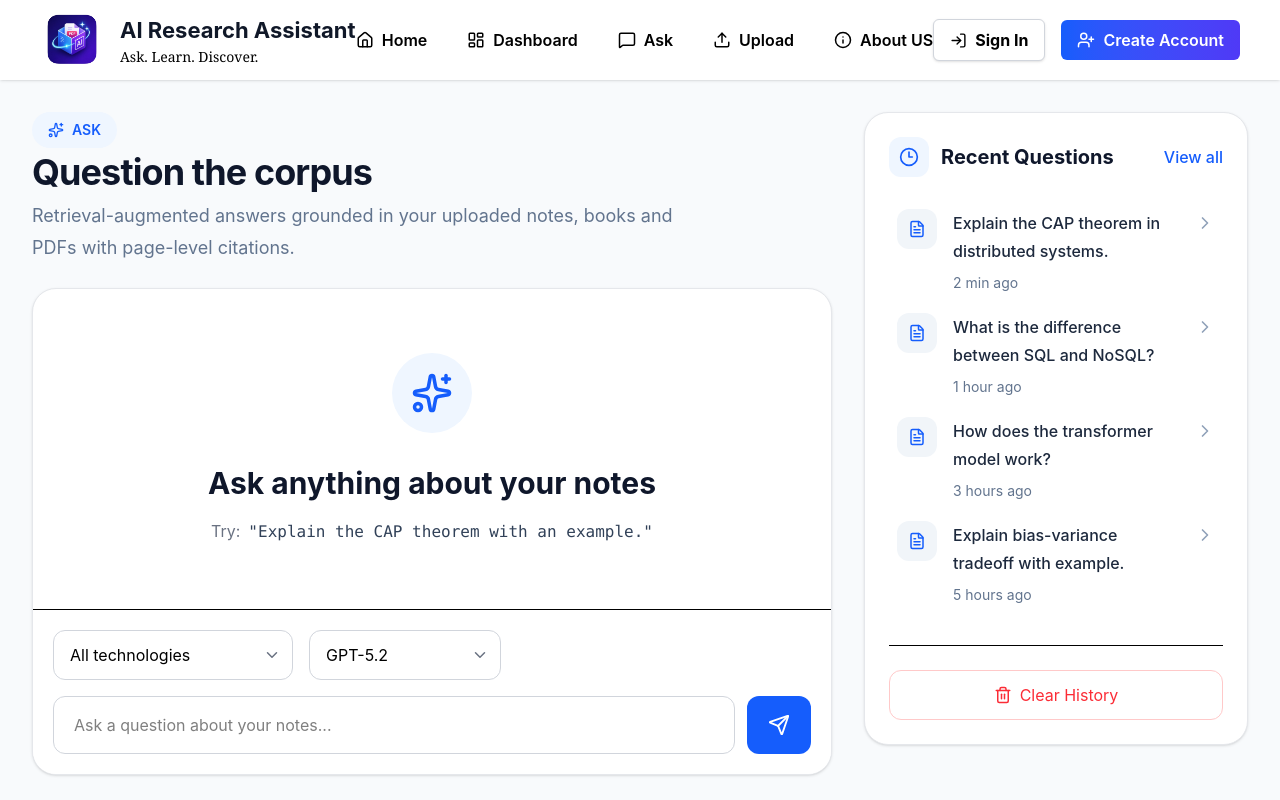
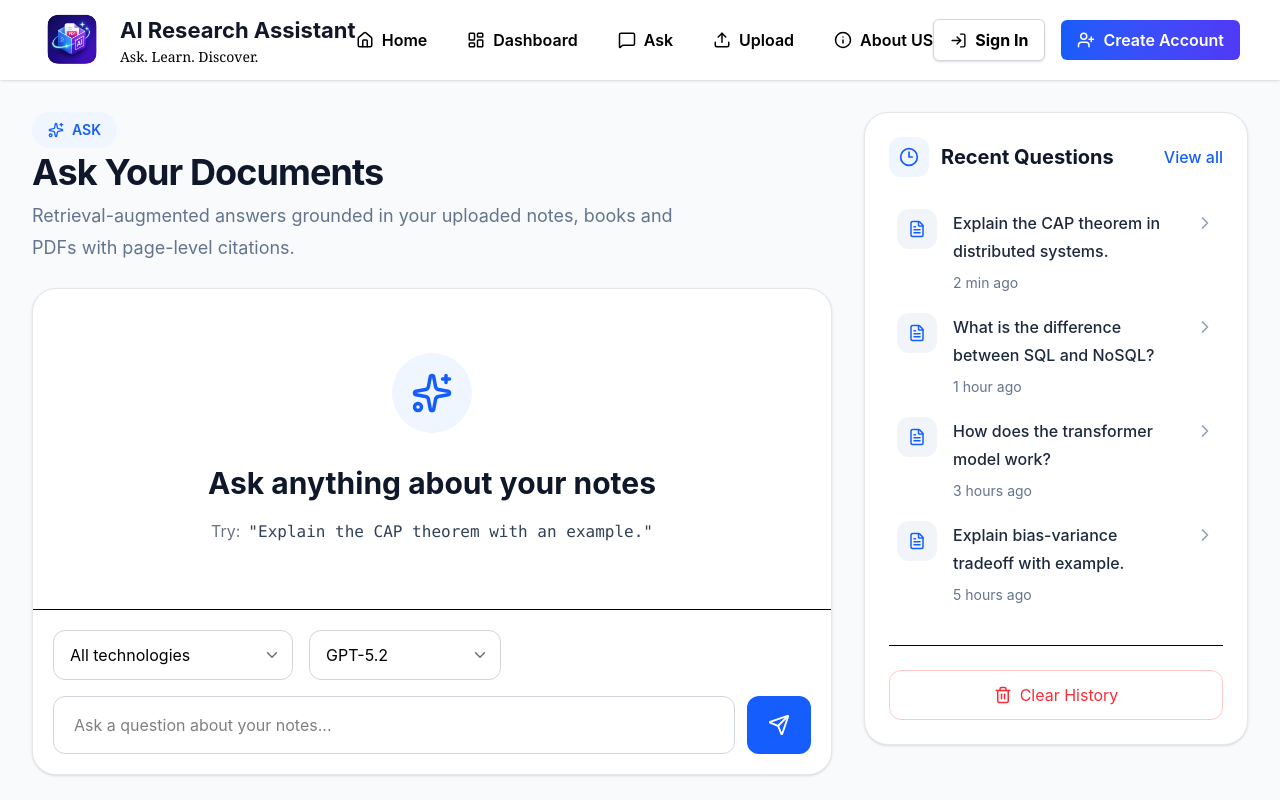
Before and after one commit to AjinathGame/AI-Research-Assistant, a React (Vite) app in the folder frontend/: page /ask in a window 1280 px wide. Shown: the top 800 px of the page. Built offline with nearby package versions, Linux system fonts and the light colour scheme.

Commit message:
add about page route

```diff
--- a/frontend/src/components/ask/AskHero.jsx
+++ b/frontend/src/components/ask/AskHero.jsx
@@ -12,7 +12,7 @@ export default function AskHero() {
 
       <div>
         <h1 className="text-2xl sm:text-3xl lg:text-4xl font-bold tracking-tight text-slate-900">
-          Question the corpus
+          Ask Your Documents
         </h1>
 
         <p className="mt-2 max-w-2xl text-base sm:text-lg leading-8 text-slate-500">
--- a/frontend/src/components/ask/ChatBox.jsx
+++ b/frontend/src/components/ask/ChatBox.jsx
@@ -50,6 +50,11 @@ export default function ChatBox() {
               <option>Networking</option>
               <option>Database</option>
               <option>AWS Cloud</option>
+              <option>Statistics</option>
+              <option>Probability</option>
+              <option>Testing</option>
+              <option>Design Theory</option>
+
             </select>
 
             <ChevronDown
@@ -68,7 +73,7 @@ export default function ChatBox() {
             >
               <option>GPT-5.2</option>
               <option>GPT-4.1</option>
-              <option>GPT-4o</option>
+
             </select>
 
             <ChevronDown
--- a/frontend/src/views/Ask.jsx
+++ b/frontend/src/views/Ask.jsx
@@ -1,7 +1,5 @@
-
 import Footer from "../components/Home/Footer.jsx";
 import Navbar from "../components/Home/Navbar.jsx";
-
 import AskHero from "../components/ask/AskHero";
 import ChatBox from "../components/ask/ChatBox";
 import RecentQuestions from "../components/ask/RecentQuestions";
@@ -10,43 +8,29 @@ import RecentQuestions from "../components/ask/RecentQuestions";
 export default function AskPage() {
   return (
     <div className="min-h-screen bg-slate-50">
-
-
-
-      <div className="">
-
+      <div>
         <Navbar />
-
         <main className="flex-1 p-4 sm:p-6 lg:p-8">
           <div className="max-w-7xl mx-auto">
-
             <div className="flex flex-col gap-6 xl:hidden">
               <AskHero />
 
               <ChatBox />
 
               <RecentQuestions />
-
-
             </div>
 
             <div className="hidden xl:grid xl:grid-cols-12 gap-8">
-
               <div className="col-span-8 space-y-6">
                 <AskHero />
 
                 <ChatBox />
-
               </div>
-
               <div className="col-span-4">
                 <RecentQuestions />
               </div>
-
             </div>
-
           </div>
-
         </main>
       </div>
       <Footer />
--- a/frontend/src/views/Dashboard.jsx
+++ b/frontend/src/views/Dashboard.jsx
@@ -6,15 +6,8 @@ import Footer from "../components/Home/Footer.jsx";
 export default function Dashboard() {
   return (
     <div className="min-h-screen bg-[#F8FAFC]">
-
-
-
-
-      <div className="">
-
+      <div>
         <Navbar />
-
-
         <main className="flex-1 overflow-y-auto p-4 sm:p-6 lg:p-8 lg:pl-28 lg:pr-28">
           <HeroSection />
           <TechnologyGrid />
--- a/frontend/src/views/Uploads.jsx
+++ b/frontend/src/views/Uploads.jsx
@@ -1,6 +1,4 @@
 import Navbar from "../components/Home/Navbar.jsx";
-
-
 import UploadHero from "../components/upload/UploadHero.jsx";
 import DragDropUpload from "../components/upload/DragDropUpload.jsx";
 import UploadSettings from "../components/upload/UploadSettings.jsx";
@@ -10,13 +8,8 @@ import Footer from "../components/Home/Footer.jsx";
 export default function UploadPage() {
   return (
     <div className="min-h-screen bg-[#F8FAFC]">
-
-
-
-      <div className="">
-
+      <div>
         <Navbar />
-
         <main className="flex-1 overflow-y-auto">
           <div className="max-w-7xl mx-auto px-4 sm:px-6 lg:px-8  lg:py-8">
             <UploadHero />
```
